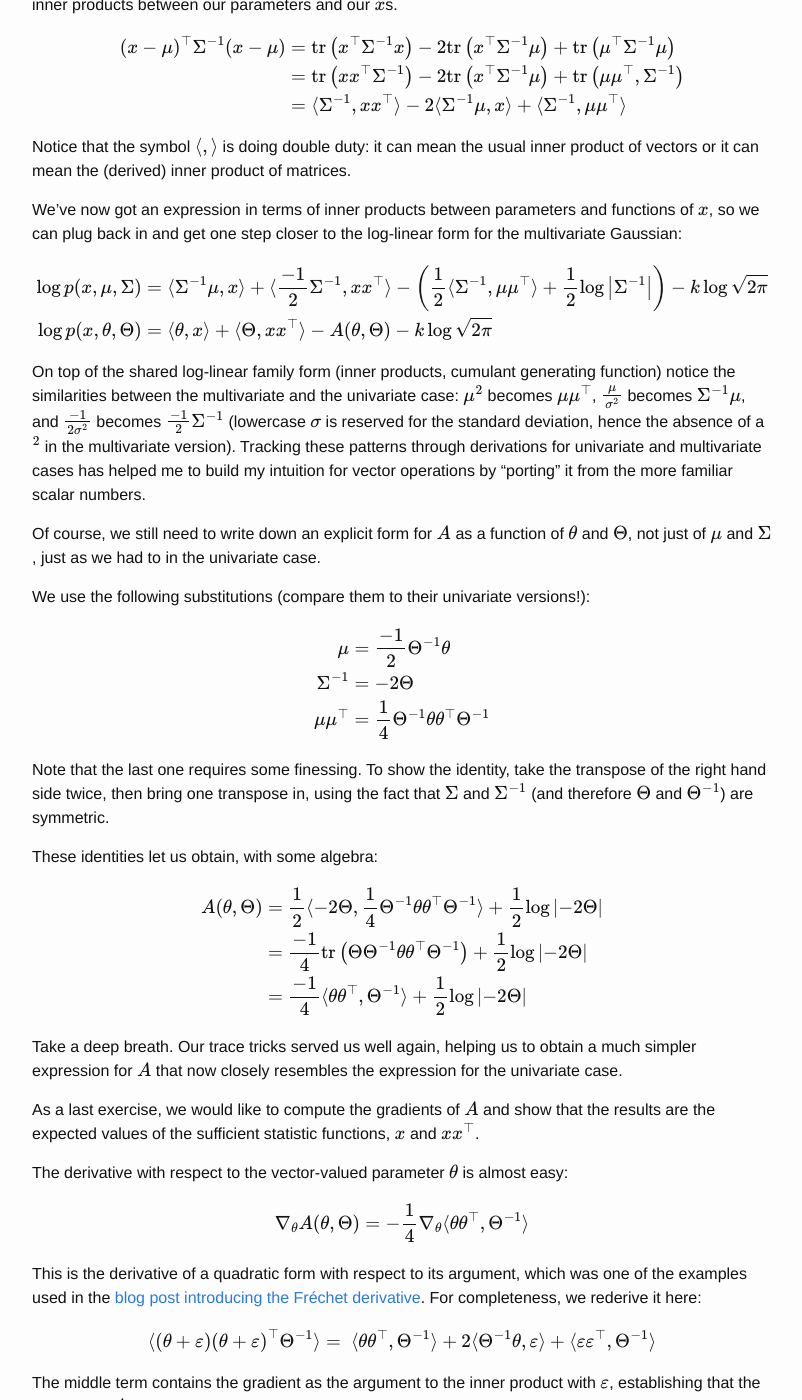
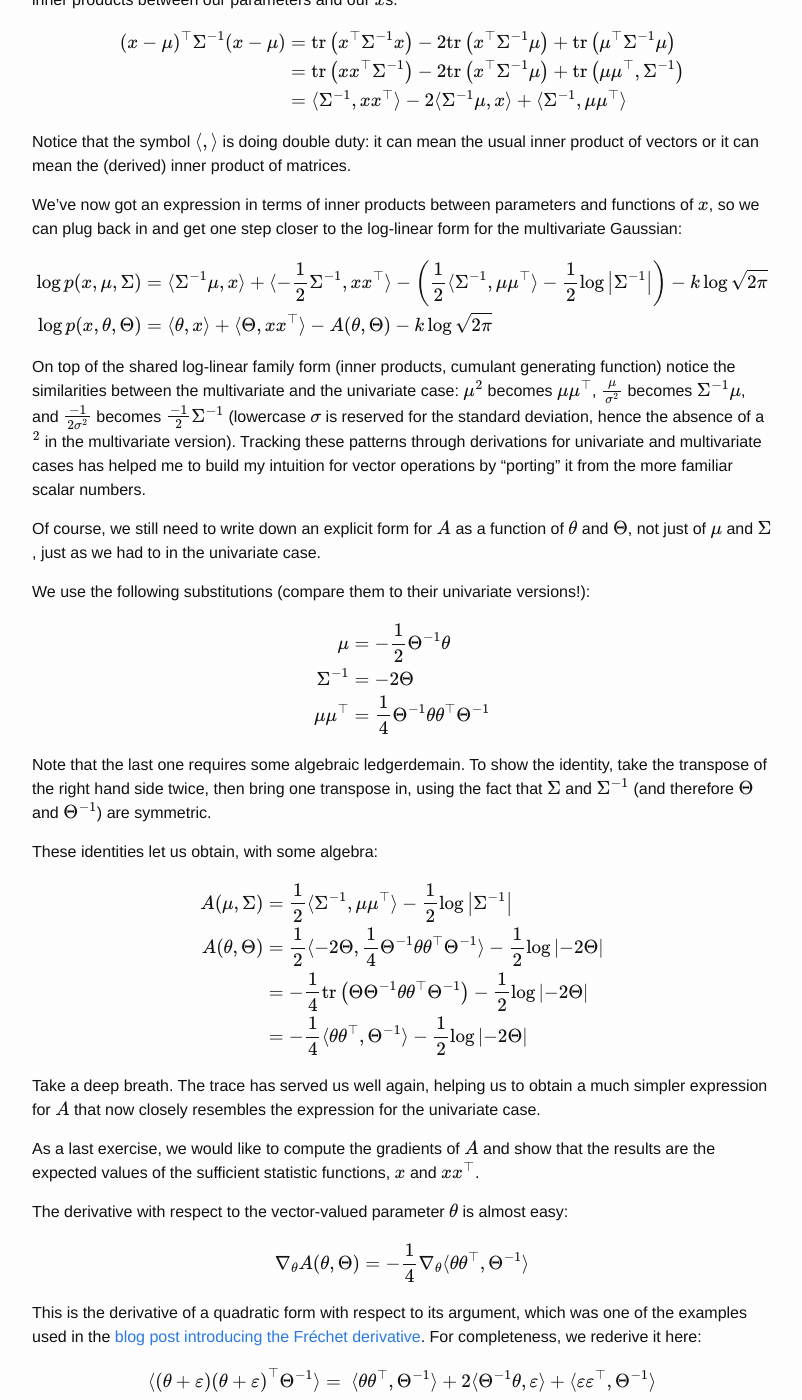
Before and after one commit to charlesfrye/charlesfrye.github.io, a Jekyll site: the page built from _posts/2019-07-05-gaussian-log-linear.markdown, in a window 1280 px wide and 1400 px high, scrolled down 3792 px. Shown: the whole window, without its empty margins (238-1040 px from the left). Built offline with Jekyll 4.4.1, drawn with Linux system fonts in a browser that asks for light colours; formulas are drawn with MathJax 3; some of the changed text lies outside the part shown.

Commit message:
fixes sign error in logdet of multivariate gaussian

```diff
--- a/_posts/2019-07-05-gaussian-log-linear.markdown
+++ b/_posts/2019-07-05-gaussian-log-linear.markdown
@@ -7,10 +7,10 @@ category: stats
 
 $$\begin{align}
 \nabla_\theta A(\theta, \Theta)
-	&= \frac{-1}{2}\Theta^{-1}\theta = \mu\\
+	&= -\frac{1}{2}\Theta^{-1}\theta = \mu\\
 \nabla_\Theta A(\theta, \Theta)
-	&= \frac{-1}{4}\theta\theta^\top\Theta^{-2}
-		- \frac{1}{2}\Theta^{-1} = \mu\mu^\top - \Sigma\\
+	&= -\frac{1}{4}\theta\theta^\top\Theta^{-2}
+		- \frac{1}{2}\Theta^{-1} = \mu\mu^\top + \Sigma\\
 
 \end{align}$$
 {: style="text-align: center"}
@@ -169,7 +169,7 @@ $$\begin{align}
 and then substitute:
 
 $$\begin{align}
-A(\theta) &= \frac{-\theta_1^2}{4\theta_2^2} - \frac{1}{2}\log{-\frac{1}{2}\theta_2}
+A(\theta) &= -\frac{1}{4}\frac{\theta_1^2}{\theta_2} - \frac{1}{2}\log\left(-2\theta_2\right)
 \end{align}$$
 {: style="text-align: center"}
 
@@ -208,7 +208,7 @@ Does this pattern continue if we try the second index?
 
 $$\begin{align}
 \frac{\partial}{\partial \theta_2} A(\theta) &=
-	\frac{1}{4}\frac{\theta_1^2}{\theta_2^2} + \frac{-1}{2}\theta_2^{-1} \\
+	\frac{1}{4}\frac{\theta_1^2}{\theta_2^2} - \frac{1}{2}\theta_2^{-1} \\
 	&= \mu^2 +\sigma^2 \\
 	&= \mathbb{E}(\phi_2(x))
 \end{align}$$
@@ -319,9 +319,9 @@ to the log-linear form for the multivariate Gaussian:
 $$\begin{align}
 \log p (x, \mu, \Sigma) &=
 		\langle \Sigma^{-1}\mu, x \rangle
-		+ \langle\frac{-1}{2} \Sigma^{-1}, xx^\top \rangle
+		+ \langle-\frac{1}{2} \Sigma^{-1}, xx^\top \rangle
 		-\left(\frac{1}{2} \langle \Sigma^{-1}, \mu\mu^\top \rangle
-		+ \frac{1}{2} \log \left|\Sigma^{-1}\right|\right)
+		- \frac{1}{2} \log \left|\Sigma^{-1}\right|\right)
 		- k \log \sqrt{2\pi}\\
 \log p (x, \theta, \Theta) &=
 		\langle \theta, x \rangle
@@ -352,13 +352,13 @@ We use the following substitutions
 (compare them to their univariate versions!):
 
 $$\begin{align}
-\mu &= \frac{-1}{2}\Theta^{-1}\theta\\
+\mu &= -\frac{1}{2}\Theta^{-1}\theta\\
 \Sigma^{-1} &= -2\Theta\\
 \mu\mu^\top &= \frac{1}{4}\Theta^{-1}\theta\theta^\top\Theta^{-1}
 \end{align}$$
 {: style="text-align: center"}
 
-Note that the last one requires some finessing.
+Note that the last one requires some algebraic ledgerdemain.
 To show the identity, take the transpose of the right hand side twice,
 then bring one transpose in, using the fact that
 $$\Sigma$$ and $$\Sigma^{-1}$$
@@ -368,19 +368,21 @@ are symmetric.
 These identities let us obtain, with some algebra:
 
 $$\begin{align}
+A(\mu, \Sigma) &= \frac{1}{2} \langle \Sigma^{-1}, \mu\mu^\top \rangle
+		- \frac{1}{2} \log \left|\Sigma^{-1}\right|\\
 A(\theta, \Theta) &=
 		\frac{1}{2} \langle -2 \Theta,
 			\frac{1}{4}\Theta^{-1}\theta\theta^\top\Theta^{-1}  \rangle
-		+ \frac{1}{2} \log \left| -2 \Theta \right|\\
-	&= \frac{-1}{4}\mathrm{tr}\left(\Theta\Theta^{-1}\theta\theta^\top\Theta^{-1}\right)
-		+ \frac{1}{2} \log \left| -2 \Theta \right|\\
-	&= \frac{-1}{4} \langle \theta\theta^\top, \Theta^{-1} \rangle
-		+ \frac{1}{2} \log \left| -2 \Theta \right|\\
+		- \frac{1}{2} \log \left| -2 \Theta \right|\\
+	&= -\frac{1}{4}\mathrm{tr}\left(\Theta\Theta^{-1}\theta\theta^\top\Theta^{-1}\right)
+		- \frac{1}{2} \log \left| -2 \Theta \right|\\
+	&= -\frac{1}{4} \langle \theta\theta^\top, \Theta^{-1} \rangle
+		- \frac{1}{2} \log \left| -2 \Theta \right|\\
 \end{align}$$
 {: style="text-align: center"}
 
 Take a deep breath.
-Our trace tricks served us well again,
+The trace has served us well again,
 helping us to obtain a much simpler expression for $$A$$
 that now closely resembles the expression for the univariate case.
 
@@ -423,13 +426,13 @@ $$\begin{align}
 as desired.
 
 We're in the home stretch!
-We just need to compute the (matrix-valued) gradient of $$A(\theta, \Theta$$
+We just need to compute the (matrix-valued) gradient of $$A(\theta, \Theta)$$
 with respect to $$\Theta$$.
 
 $$\begin{align}
 \nabla_\Theta A(\theta, \Theta) &= -\frac{1}{4}
 		\nabla_\Theta \langle \theta \theta^\top, \Theta^{-1}\rangle
-		+\frac{1}{2} \nabla_\Theta \log\left|-2\Theta\right|
+		-\frac{1}{2} \nabla_\Theta \log\left|-2\Theta\right|
 \end{align}$$
 {: style="text-align: center"}
 
@@ -440,7 +443,7 @@ funnily enough, just
 equal to the inverse of the transposed matrix,
 as can be shown
 [using the Fréchet derivative again]({{site.url}}/math/2019/01/25/frechet-determinant.html).
-This makes our second term $$\frac{-1}{2}\Theta^{-1}$$,
+This makes our second term $$-\frac{1}{2}\Theta^{-1}$$,
 which is auspicious, since it corresponds to $$\Sigma$$,
 once of the two terms in the expectation we hope to match.
 
@@ -458,13 +461,13 @@ $$\begin{align}
 
 One might hope, by analogy with the derivative of the inverse of a scalar,
 that the answer is the matrix equivalent of
-$$\frac{1}{x^{-2}}$$.
+$$\frac{-1}{x^{-2}}$$.
 [And so it is](https://math.stackexchange.com/questions/1471825/derivative-of-the-inverse-of-a-matrix)!
 
 Putting it all together, we end up with
 
 $$\begin{align}
-\nabla_\Theta A(\theta, \Theta) &= -\frac{1}{4}\theta\theta^\top\Theta^{-2}
+\nabla_\Theta A(\theta, \Theta) &= \frac{1}{4}\theta\theta^\top\Theta^{-2}
 		-\frac{1}{2}\Theta^{-1}\\
 	&= \mu\mu^\top + \Sigma
 \end{align}$$<!-- _-->
```
Also changed, not shown: other parts of _posts/2019-07-05-gaussian-log-linear.markdown (+7 -6 lines).
